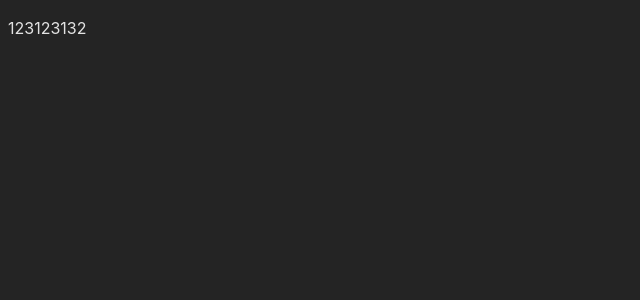
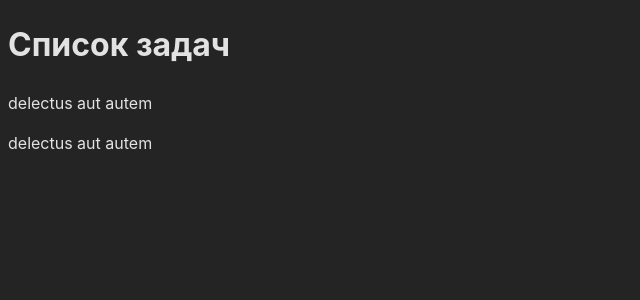
Before and after one commit to victorgolovin/react-crud, a React (Vite) app: page / in a window 1280 px wide. Shown: the top 300 px of the page, without its empty margins (0-640 px from the left). Built offline with nearby package versions, Linux system fonts and the light colour scheme; the HTML template or start-up script is replaced by a standard one.

Commit message:
add state for todos, loading and error

```diff
--- a/src/App.jsx
+++ b/src/App.jsx
@@ -1,15 +1,53 @@
 import { useState } from 'react'
+import { useEffect } from 'react'
 import reactLogo from './assets/react.svg'
 import viteLogo from '/vite.svg'
 
+// CRUD - Create Read Update Delete
+
+// 1. Добовление новой задачи (Create)
+// 2. Получение списка задач (Read)
+// 3. Редактирование задачи (Update)
+// 4. Удаление задачи (Delete)
+
+const mockTodos = [ // 1 Создаем изначальную структуру из которой будем отталкиваться
+  {
+    id: 1,
+    title: 'delectus aut autem',
+    completed: false
+  },
+  {
+    id: 2,
+    title: 'delectus aut autem',
+    completed: false
+  }
+];
 
 const App = () => {
+  const [todos, setTodos] = useState(null); // 2 передаем mockTodos в useState чтобы с ним работать
+  const [isTodosLoading, setIsTodosLoading] = useState(false)
+  const [isTodosLoadingError, setIsTodosLoadingError] = useState(false)
 
 
+  useEffect(() => {
+    setIsTodosLoadingError(false)
+    setIsTodosLoading(true)
+    setTodos(mockTodos)
+    setIsTodosLoading(false)
+  }, []);
+
   return (
-    <>
-      <p>123123132</p>
-    </>
+    <div>
+      <h1>Список задач</h1>
+
+      { isTodosLoadingError && <p>Произошла ошибка</p> }
+
+      { isTodosLoading && <p>Загружаем список задач</p> }
+
+      { todos && todos.map(todo => ( // 3 Делаем отрисовку через map
+        <p key={todo.id}>{todo.title}</p>
+      ))}
+    </div>
   )
 }
 
```
